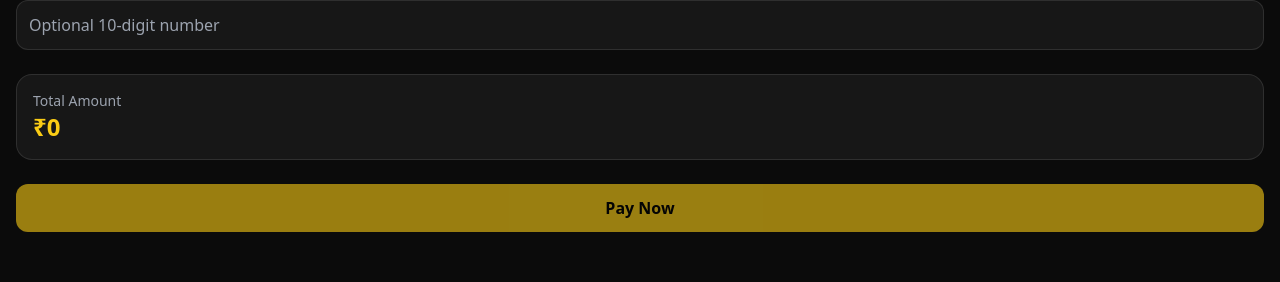
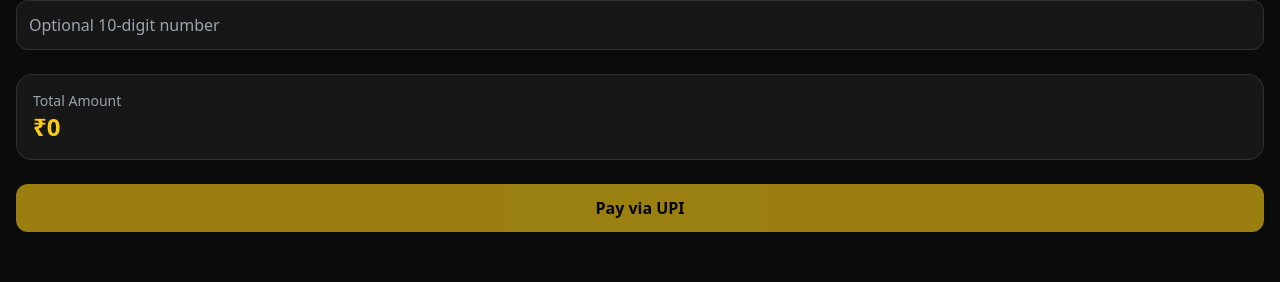
Before and after one commit to abhinavvarma14/demo, a React (Vite) app in the folder frontend/: page /checkout in a window 1280 px wide. Shown: the part 462-744 px from the top of the page. Built offline with nearby package versions, Linux system fonts and the light colour scheme; no server answers; sample sign-in values are in the browser's storage.

Commit message:
yyyyyyyyyyyyyyyyyy

```diff
--- a/frontend/index.html
+++ b/frontend/index.html
@@ -49,6 +49,5 @@
   <body>
     <div id="root"></div>
     <script type="module" src="/src/main.jsx"></script>
-    <script src="https://checkout.razorpay.com/v1/checkout.js"></script>
   </body>
 </html>
--- a/frontend/src/pages/Checkout.jsx
+++ b/frontend/src/pages/Checkout.jsx
@@ -1,4 +1,4 @@
-import { useState, useEffect } from "react"
+import { useEffect, useMemo, useState } from "react"
 import { useNavigate } from "react-router-dom"
 import API from "../api/api"
 import toast from "react-hot-toast"
@@ -14,6 +14,7 @@
     "Kailash",
     "Outside Hostel",
   ]
+
   const navigate = useNavigate()
   const [deliveryType, setDeliveryType] = useState("hostel")
   const [hostel, setHostel] = useState("Himalaya")
@@ -21,8 +22,18 @@
   const [alternate, setAlternate] = useState("")
   const [total, setTotal] = useState(0)
   const [submitting, setSubmitting] = useState(false)
+  const [paymentStarted, setPaymentStarted] = useState(false)
+  const [utr, setUtr] = useState("")
+  const [paymentMessage, setPaymentMessage] = useState("")
+  const [formError, setFormError] = useState("")
+  const [utrError, setUtrError] = useState("")
 
   const normalizePhoneInput = (value) => value.replace(/\D/g, "").slice(0, 10)
+
+  const upiLink = useMemo(() => {
+    const amount = Number(total || 0).toFixed(2)
+    return `upi://pay?pa=yourupi@upi&pn=BatPrint&am=${encodeURIComponent(amount)}&cu=INR`
+  }, [total])
 
   useEffect(() => {
     const loadCartTotal = async () => {
@@ -43,8 +54,8 @@
     loadCartTotal()
   }, [navigate])
 
-  const handlePayment = async () => {
-    try {
+  const handlePay = async () => {
+    setFormError("")
     if (!localStorage.getItem("token")) {
       toast.error("Please login to continue")
       navigate("/login")
@@ -56,83 +67,73 @@
       return
     }
 
+    if (!contact.trim()) {
+      setFormError("Contact number is required")
+      toast.error("Contact number is required")
+      return
+    }
+
     if (!/^\d{10}$/.test(contact)) {
+      setFormError("Contact number must be exactly 10 digits")
       toast.error("Contact number must be exactly 10 digits")
       return
     }
 
     if (alternate && !/^\d{10}$/.test(alternate)) {
+      setFormError("Alternate number must be exactly 10 digits")
       toast.error("Alternate number must be exactly 10 digits")
       return
     }
 
+    try {
       setSubmitting(true)
+      setPaymentMessage("")
+      setPaymentStarted(true)
 
-      const orderRes = await API.post("/orders", {
-        delivery_type: deliveryType,
-        hostel_name: hostel,
-        contact_number: contact,
-        alternate_contact_number: alternate,
-      })
+      toast.success("Opening UPI app")
 
-      const order_id = orderRes.data.order_id
-      const paymentRes = await API.post(`/payment/create/${order_id}`)
-
-      const options = {
-        key: paymentRes.data.key_id,
-        amount: paymentRes.data.amount,
-        currency: "INR",
-        name: "BatPrint",
-        description: "Printing Payment",
-        order_id: paymentRes.data.id,
-        handler: async function (response) {
-          try {
-            await API.post("/payment/verify", {
-              razorpay_order_id: response.razorpay_order_id,
-              razorpay_payment_id: response.razorpay_payment_id,
-              razorpay_signature: response.razorpay_signature
-            })
-            toast.success("Payment Successful")
-            navigate("/orders")
-          } catch (verificationError) {
-            toast.error(getApiErrorMessage(verificationError, "Payment verification failed"))
-          }
-        }
+      const openLink = () => {
+        const anchor = document.createElement("a")
+        anchor.href = upiLink
+        anchor.setAttribute("rel", "noopener")
+        document.body.appendChild(anchor)
+        anchor.click()
+        anchor.remove()
       }
 
-      const rzp = new window.Razorpay(options)
-      rzp.open()
-    }
-    catch (error) {
+      setTimeout(openLink, 100)
+    } catch (error) {
       console.log(error)
-      toast.error(getApiErrorMessage(error, "Payment failed"))
+      toast.error(getApiErrorMessage(error, "Unable to open UPI payment"))
     } finally {
       setSubmitting(false)
     }
   }
 
+  const handleSubmitPayment = (e) => {
+    e.preventDefault()
+    setUtrError("")
+
+    if (!utr.trim()) {
+      setUtrError("Please enter UTR / Transaction ID")
+      toast.error("Please enter UTR / Transaction ID")
+      return
+    }
+
+    setPaymentMessage("✅ Payment submitted successfully. Verification in progress")
+    toast.success("Payment submitted successfully")
+  }
+
   return (
-
-    <div className="pt-24 pb-24 px-4">
-
-      <h1 className="text-2xl font-bold text-yellow-400 mb-6">
-        Checkout
-      </h1>
-
-
-      {/* Delivery Type */}
+    <div className="pt-24 pb-28 px-4">
+      <h1 className="mb-6 text-2xl font-bold text-yellow-400">Checkout</h1>
 
       <div className="mb-6">
-
-        <p className="text-gray-400 text-sm mb-2">
-          Delivery Type
-        </p>
-
+        <p className="mb-2 text-sm text-gray-400">Delivery Type</p>
         <div className="flex gap-3">
-
           <button
             onClick={() => setDeliveryType("hostel")}
-            className={`px-4 py-2 rounded-xl border ${
+            className={`rounded-xl border px-4 py-2 ${
               deliveryType === "hostel"
                 ? "border-yellow-400 text-yellow-400"
                 : "border-white/10"
@@ -141,10 +142,9 @@
             Hostel
           </button>
 
-
           <button
             onClick={() => setDeliveryType("dayscholar")}
-            className={`px-4 py-2 rounded-xl border ${
+            className={`rounded-xl border px-4 py-2 ${
               deliveryType === "dayscholar"
                 ? "border-yellow-400 text-yellow-400"
                 : "border-white/10"
@@ -152,25 +152,16 @@
           >
             Day Scholar
           </button>
-
+        </div>
       </div>
 
-      </div>
-
-
-
       {deliveryType === "hostel" && (
-
         <div className="mb-4">
-
-          <p className="text-gray-400 text-sm mb-2">
-            Hostel Name
-          </p>
-
+          <p className="mb-2 text-sm text-gray-400">Hostel Name</p>
           <select
             value={hostel}
             onChange={(e) => setHostel(e.target.value)}
-            className="w-full bg-white/5 border border-white/10 rounded-xl p-3"
+            className="w-full rounded-xl border border-white/10 bg-white/5 p-3"
           >
             {hostelOptions.map((option) => (
               <option key={option} value={option} className="bg-black text-white">
@@ -178,79 +169,119 @@
               </option>
             ))}
           </select>
-
         </div>
-
       )}
 
-
-
       <div className="mb-4">
-
-        <p className="text-gray-400 text-sm mb-2">
-          Contact Number
-        </p>
-
+        <p className="mb-2 text-sm text-gray-400">Contact Number</p>
         <input
           value={contact}
           onChange={(e) => setContact(normalizePhoneInput(e.target.value))}
           inputMode="numeric"
           maxLength={10}
           placeholder="Enter 10-digit number"
-          className="w-full bg-white/5 border border-white/10 rounded-xl p-3"
+          className="w-full rounded-xl border border-white/10 bg-white/5 p-3"
         />
-
       </div>
 
-
-
       <div className="mb-6">
-
-        <p className="text-gray-400 text-sm mb-2">
-          Alternate Number
-        </p>
-
+        <p className="mb-2 text-sm text-gray-400">Alternate Number</p>
         <input
           value={alternate}
           onChange={(e) => setAlternate(normalizePhoneInput(e.target.value))}
           inputMode="numeric"
           maxLength={10}
           placeholder="Optional 10-digit number"
-          className="w-full bg-white/5 border border-white/10 rounded-xl p-3"
+          className="w-full rounded-xl border border-white/10 bg-white/5 p-3"
         />
-
       </div>
 
+      <div className="rounded-2xl border border-white/10 bg-white/5 p-4">
+        <p className="text-sm text-gray-400">Total Amount</p>
+        <p className="text-2xl font-bold text-yellow-400">₹{total}</p>
+      </div>
 
+      <button
+        onClick={handlePay}
+        disabled={submitting || total <= 0}
+        className="mt-6 w-full rounded-xl bg-yellow-400 py-3 font-semibold text-black transition hover:bg-yellow-300 disabled:cursor-not-allowed disabled:opacity-60"
+      >
+        {submitting ? "Opening UPI..." : "Pay via UPI"}
+      </button>
 
-      {/* Total */}
+      {formError && (
+        <p className="mt-3 text-sm font-medium text-red-500">{formError}</p>
+      )}
 
-      <div className="bg-white/5 border border-white/10 rounded-2xl p-4">
-
-        <p className="text-gray-400 text-sm">
-          Total Amount
+      {paymentStarted && (
+        <div className="mt-6 rounded-2xl border border-yellow-400/20 bg-white/5 p-4 backdrop-blur">
+          <h2 className="text-xl font-bold text-yellow-400">
+            Complete Your Payment
+          </h2>
+          <p className="mt-2 text-sm text-gray-300">
+            After completing payment, paste your UTR (Transaction ID) below
           </p>
 
-        <p className="text-2xl font-bold text-yellow-400">
-          ₹{total}
-        </p>
-
+          <div className="mt-4 rounded-xl border border-white/10 bg-black/20 p-3 text-sm text-gray-300">
+            <p className="font-semibold text-white">UPI Deep Link</p>
+            <p className="mt-1 break-all text-xs text-gray-400">{upiLink}</p>
           </div>
 
-
+          <form onSubmit={handleSubmitPayment} className="mt-4 space-y-4">
+            <div>
+              <label className="mb-2 block text-sm text-gray-400">
+                Enter UTR / Transaction ID
+              </label>
+              <input
+                value={utr}
+                onChange={(e) => setUtr(e.target.value)}
+                placeholder="Enter UTR / Transaction ID"
+                className="w-full rounded-xl border border-white/10 bg-white/5 p-3"
+              />
+              {utrError && (
+                <p className="mt-2 text-sm text-red-500">{utrError}</p>
+              )}
+            </div>
 
             <button
-        onClick={handlePayment}
-        disabled={submitting || total <= 0}
-        className="mt-6 w-full bg-yellow-400 text-black py-3 rounded-xl font-semibold hover:bg-yellow-300 transition disabled:opacity-60"
+              type="submit"
+              className="w-full rounded-xl bg-yellow-400 py-3 font-semibold text-black transition hover:bg-yellow-300"
             >
-        {submitting ? "Processing..." : "Pay Now"}
+              Submit Payment
             </button>
+          </form>
 
+          {/* TODO: Replace with actual UTR guide image */}
+          <div className="mt-5 overflow-hidden rounded-2xl border border-white/10 bg-black/20 p-4">
+            <div className="flex items-center gap-3">
+              <div className="flex h-12 w-12 items-center justify-center rounded-full bg-yellow-400/10 text-yellow-400">
+                ↑
+              </div>
+              <div>
+                <p className="font-semibold text-white">
+                  Find UTR in PhonePe / GPay payment details
+                </p>
+                <p className="text-xs text-gray-400">
+                  UTR is usually listed in the transaction or payment reference
+                  section.
+                </p>
+              </div>
             </div>
 
+            <div className="mt-4 flex h-40 items-center justify-center rounded-xl border border-dashed border-yellow-400/20 bg-white/5 text-center text-sm text-gray-400">
+              UTR guide image placeholder
+            </div>
+          </div>
+
+          {paymentMessage && (
+            <p className="mt-4 text-sm font-medium text-green-400">
+              {paymentMessage}
+            </p>
+          )}
+        </div>
+      )}
+    </div>
   )
-
 }
 
 export default Checkout
```
Lines whose indentation alone changed are shown as unchanged.
